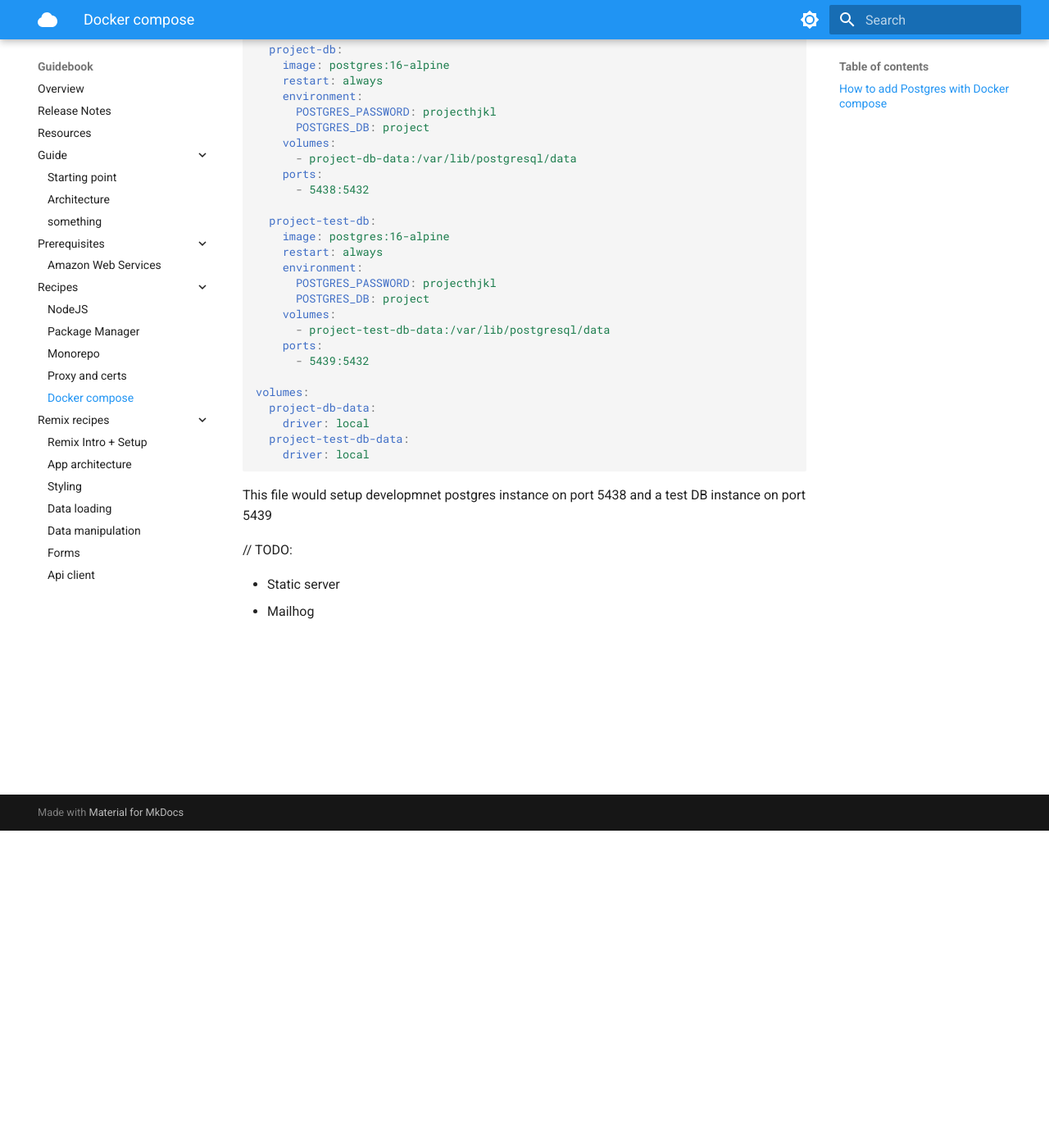
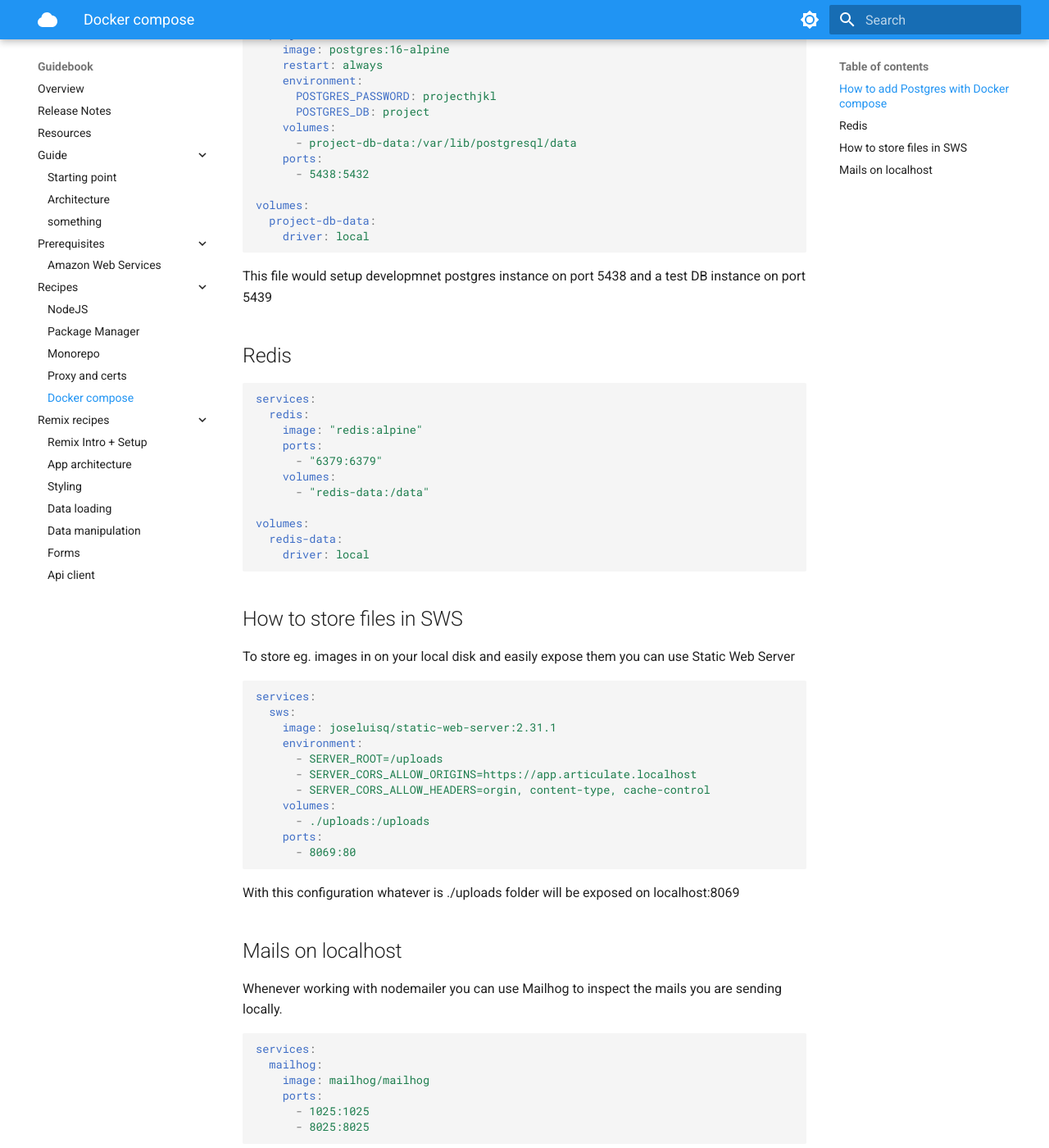
Before and after one commit to Selleo/guidebook, an MkDocs documentation site: the page built from docs/docs/recipes/05-external-deps.md, in a window 1280 px wide and 1400 px high, scrolled down 387 px. Shown: the whole window at 82% size. Built offline with MkDocs 1.6.1 and Material for MkDocs 9.7.7, drawn with Linux system fonts in a browser that asks for light colours; some of the changed text lies outside the part shown.

Commit message:
docs: adjust external deps recipe

````diff
--- a/docs/docs/recipes/05-external-deps.md
+++ b/docs/docs/recipes/05-external-deps.md
@@ -7,7 +7,6 @@ Whenever you need a database or any external server stuff you should be using do
 To add Postgres via Docker Compose you should add `docker-compose.yml` in you desired application with the following content:
 
 ```yml
-version: "3.9"
 services:
   project-db:
     image: postgres:16-alpine
@@ -20,27 +19,60 @@ services:
     ports:
       - 5438:5432
 
-  project-test-db:
-    image: postgres:16-alpine
-    restart: always
-    environment:
-      POSTGRES_PASSWORD: projecthjkl
-      POSTGRES_DB: project
-    volumes:
-      - project-test-db-data:/var/lib/postgresql/data
-    ports:
-      - 5439:5432
-
 volumes:
   project-db-data:
-    driver: local
-  project-test-db-data:
     driver: local
 ```
 
 This file would setup developmnet postgres instance on port 5438 and a test DB instance on port 5439
 
-// TODO:
+## Redis
 
-- Static server
-- Mailhog
+```yml
+services:
+  redis:
+    image: "redis:alpine"
+    ports:
+      - "6379:6379"
+    volumes:
+      - "redis-data:/data"
+
+volumes:
+  redis-data:
+    driver: local
+```
+
+## How to store files in SWS
+
+To store eg. images in on your local disk and easily expose them you can use Static Web Server
+
+```yml
+services:
+  sws:
+    image: joseluisq/static-web-server:2.31.1
+    environment:
+      - SERVER_ROOT=/uploads
+      - SERVER_CORS_ALLOW_ORIGINS=https://app.articulate.localhost
+      - SERVER_CORS_ALLOW_HEADERS=orgin, content-type, cache-control
+    volumes:
+      - ./uploads:/uploads
+    ports:
+      - 8069:80
+```
+
+With this configuration whatever is ./uploads folder will be exposed on localhost:8069
+
+## Mails on localhost
+
+Whenever working with nodemailer you can use Mailhog to inspect the mails you are sending locally.
+
+```yml
+services:
+  mailhog:
+    image: mailhog/mailhog
+    ports:
+      - 1025:1025
+      - 8025:8025
+```
+
+With this configuration you're able to inspect the mails on localhost:8025
````
